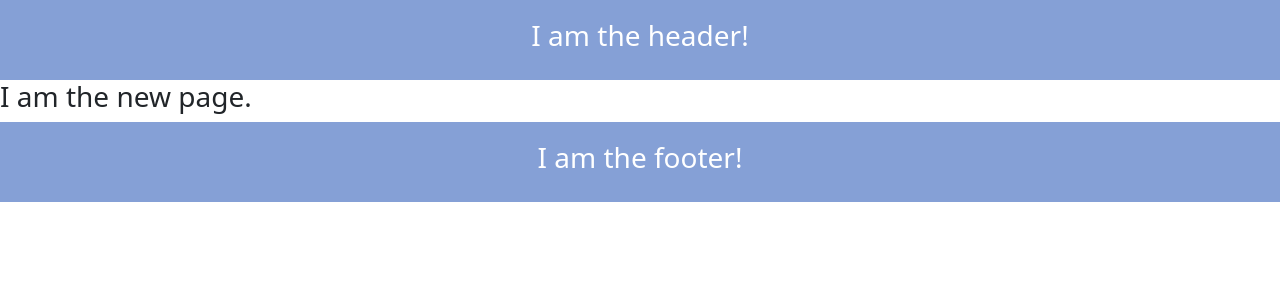
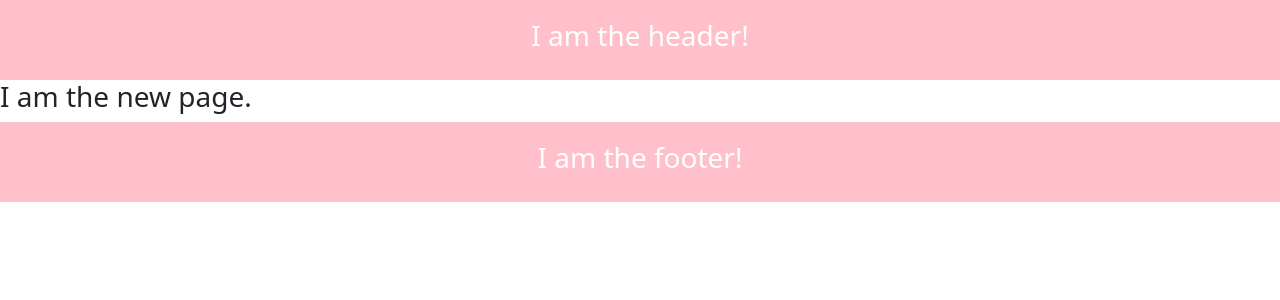
Before and after one commit to learn-academy-2021-charlie/cat-tinder-frontend-yan-and-todd, a React (Create React App) app: page /catnew in a window 1280 px wide. Shown: the top 300 px of the page. Built offline with nearby package versions, Linux system fonts and the light colour scheme.

Commit message:
Complete frontend structure

```diff
--- a/src/App.css
+++ b/src/App.css
@@ -14,7 +14,7 @@
 }
 
 .App-header {
-  background-color: #85a0d6;
+  background-color:pink;
   min-height: 10vh;
   display: flex;
   flex-direction: column;
@@ -25,7 +25,7 @@
 }
 
 .App-footer {
-  background-color: #85a0d6;
+  background-color:pink;
   min-height: 10vh;
   display: flex;
   flex-direction: column;
```
